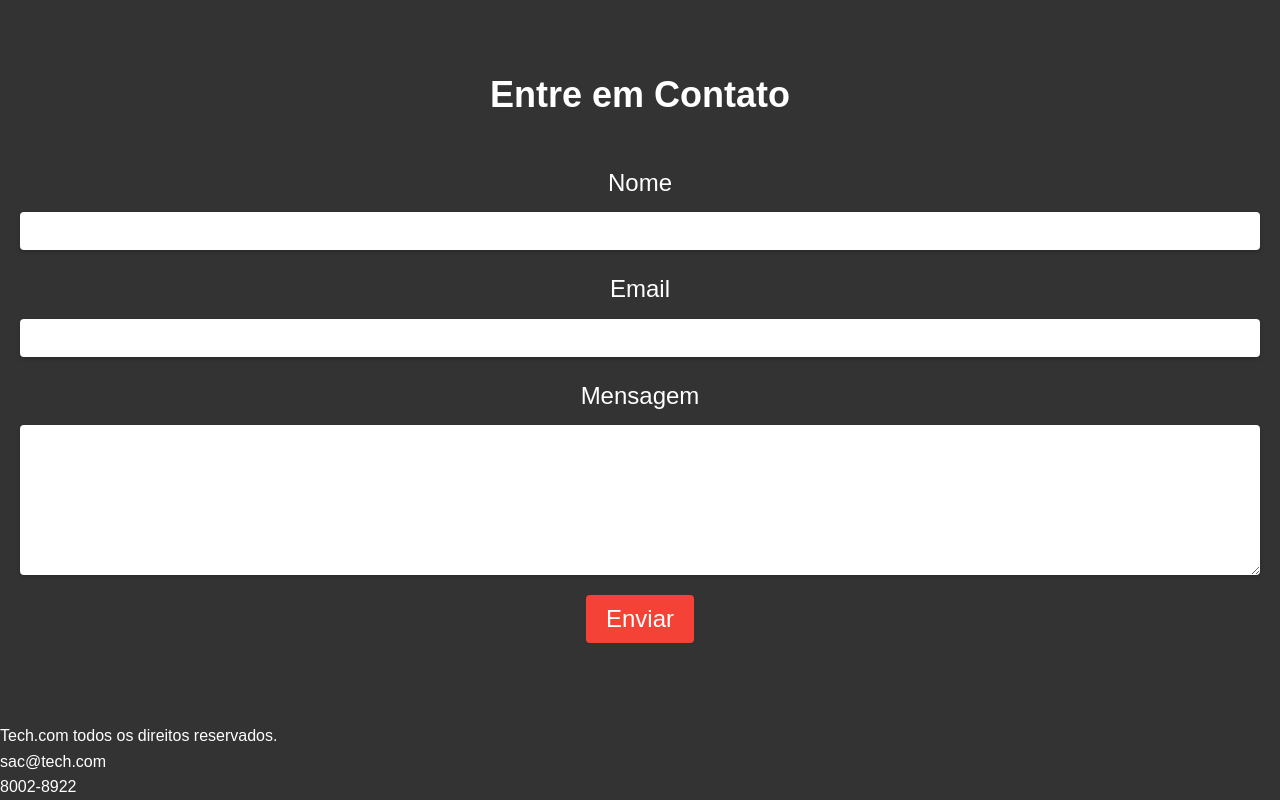
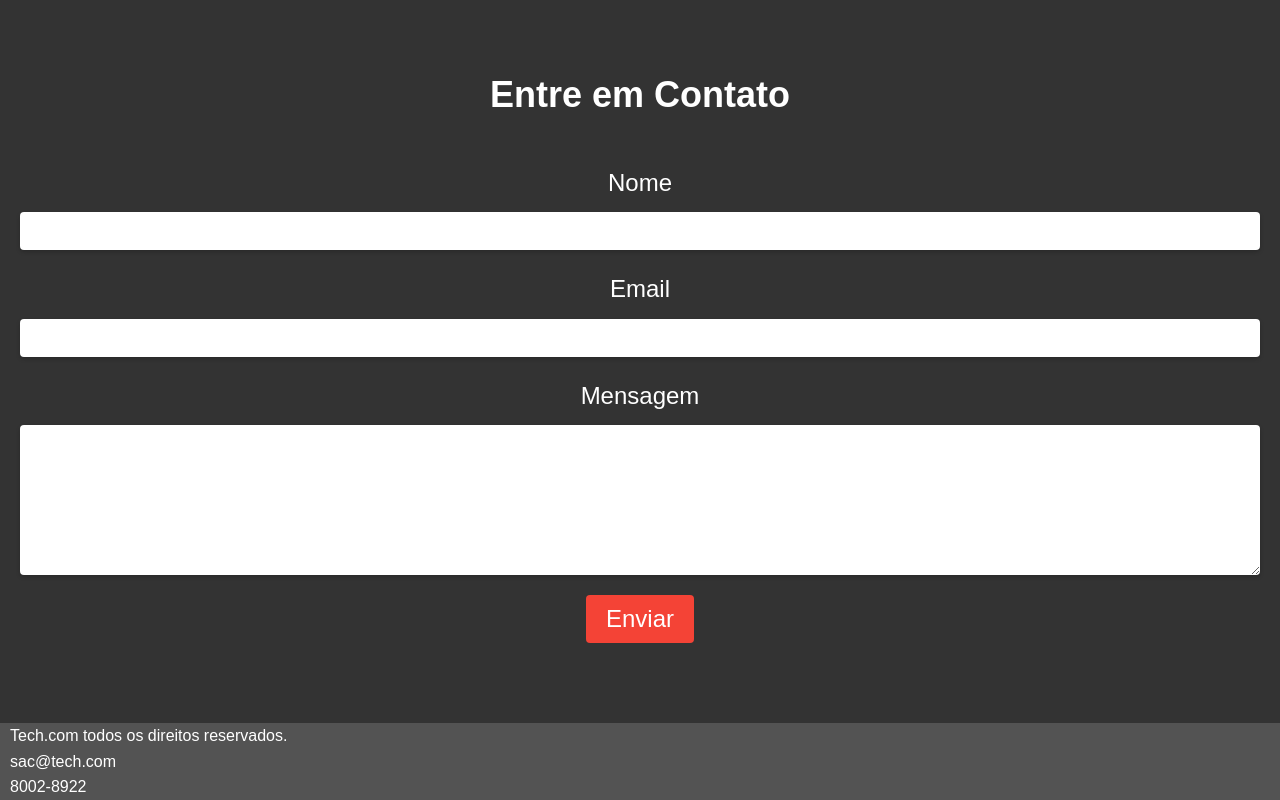
Before and after one commit to paulo-amadeu97/site_tech-.com, a plain HTML site: page index.html in a window 1280 px wide. Shown: the part 1068-1868 px from the top of the page. Drawn offline with Linux system fonts and the light colour scheme.

Commit message:
Update style.css

```diff
--- a/style.css
+++ b/style.css
@@ -29,6 +29,7 @@
     align-items: center;
     height: 80px;
     padding: 0 20px;
+    background-color: #111111
   }
 
   .logo {
@@ -140,3 +141,7 @@
   button[type="submit"]:hover {
     background-color: #d32f2f;
   }
+  .rodape {
+    padding-left: 10px;
+    background-color: #535353;
+  }
```
